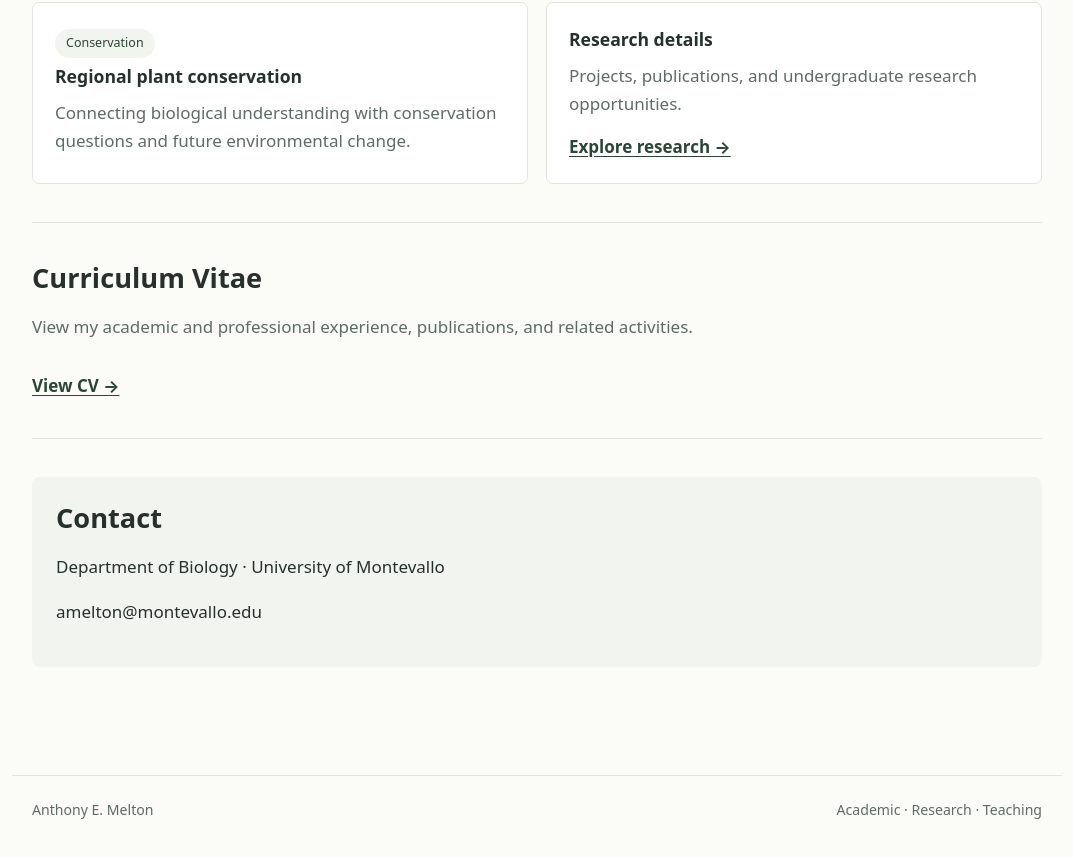
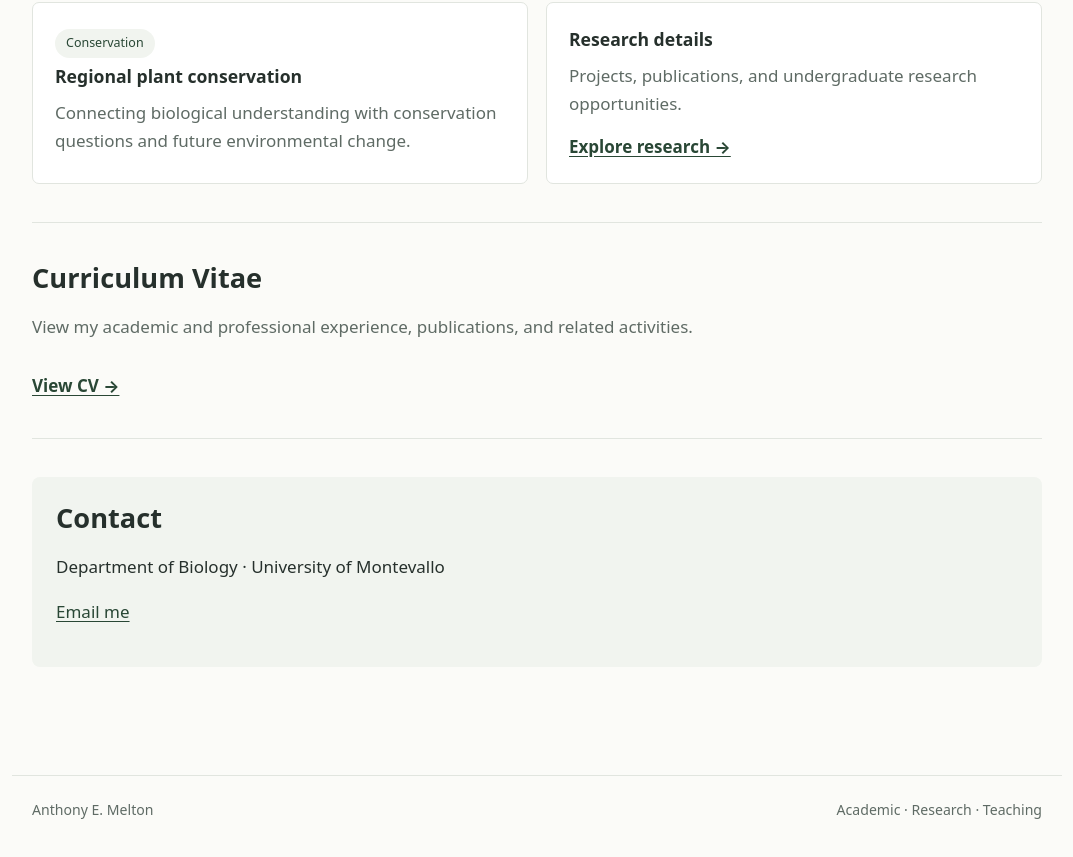
Before and after one commit to aemelton/aemelton.github.io, a plain HTML site: page index.html in a window 1280 px wide. Shown: the part 1261-2118 px from the top of the page, without its empty margins (103-1176 px from the left). Drawn offline with Linux system fonts and the light colour scheme.

Commit message:
update contact

```diff
--- a/index.html
+++ b/index.html
@@ -62,7 +62,9 @@
       <a class="card-link" href="cv/index.html">View CV →</a>
     </section>
     <section class="section" id="contact">
-      <div class="contact-panel"><h2>Contact</h2><p>Department of Biology · University of Montevallo</p><p>amelton@montevallo.edu</p></div>
+      <div class="contact-panel"><h2>Contact</h2><p>Department of Biology · University of Montevallo</p><p><a href="mailto:amelton@montevallo.edu?subject=Website%20Inquiry">
+ 			 Email me
+			</a></p></div>
     </section>
   </main>
   <footer class="site-footer"><div class="footer-inner"><span>Anthony E. Melton</span><span>Academic · Research · Teaching</span></div></footer>
```
